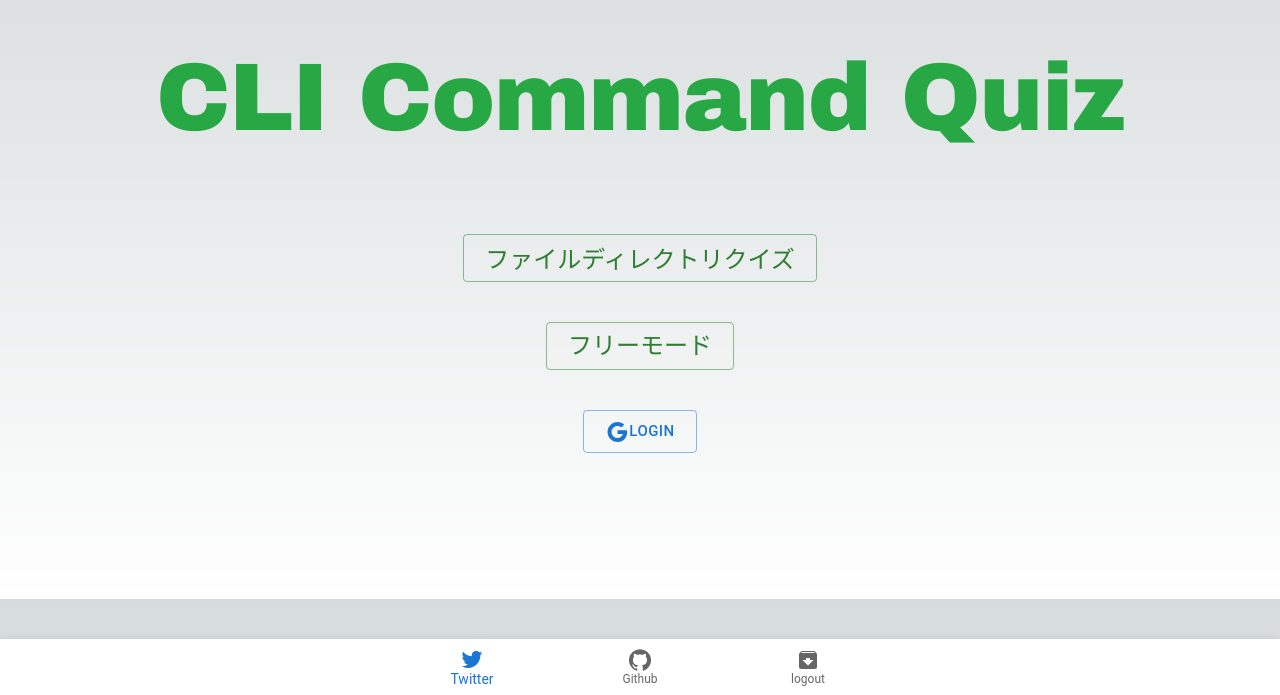
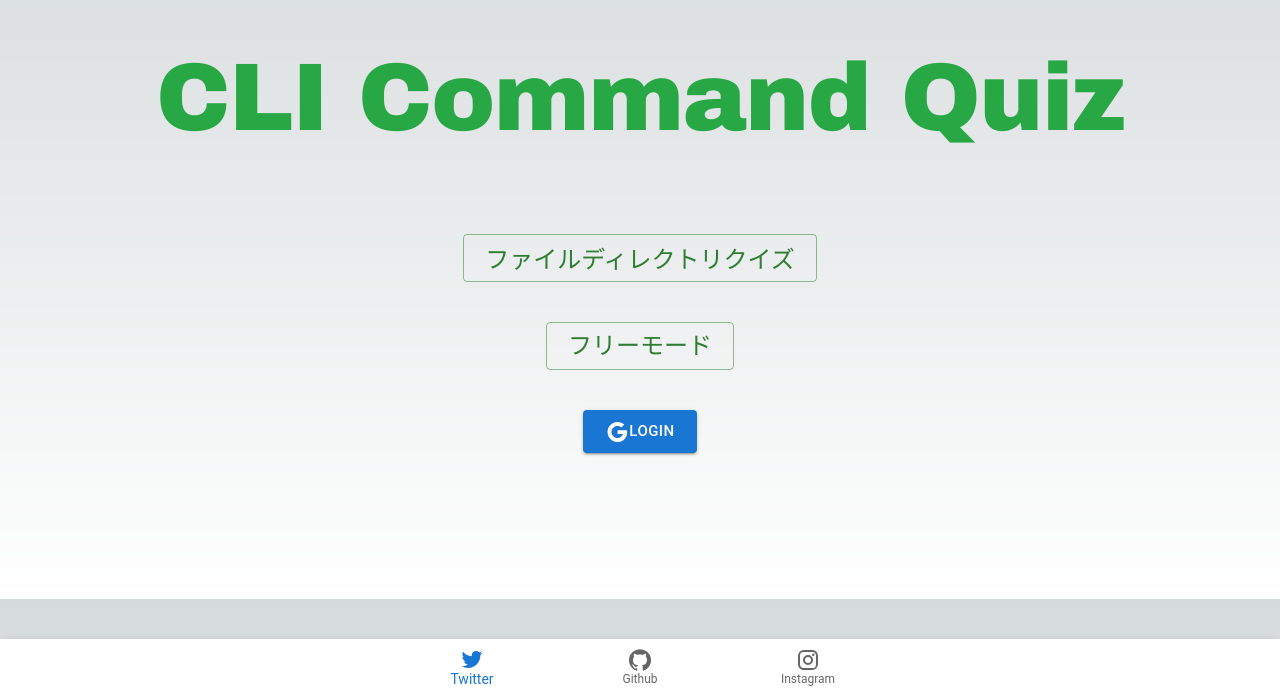
Before and after one commit to Hayato-Kossy/CLI-Command-Quiz-With-NextJS, a Next.js app in the folder cli-command-quiz/: page / in a window 1280 px wide. Shown: the part 105-800 px from the top of the page. Built offline with nearby package versions, Linux system fonts and the light colour scheme.

Commit message:
feat/adding mui and firebasemoving-page-to-twitter-instagram-github

```diff
--- a/cli-command-quiz/componets/Layout.tsx
+++ b/cli-command-quiz/componets/Layout.tsx
@@ -2,11 +2,12 @@ import { BottomNavigation, BottomNavigationAction, Paper } from '@mui/material';
 import Head from 'next/head';
 import React, { FC, ReactNode, useState } from 'react';
 // import Copyright from '../src/Copyright';
-import RestoreIcon from '@mui/icons-material/Restore';
-import FavoriteIcon from '@mui/icons-material/Favorite';
-import ArchiveIcon from '@mui/icons-material/Archive';
-import { GitHub, Twitter } from '@mui/icons-material';
-
+// import RestoreIcon from '@mui/icons-material/Restore';
+// import FavoriteIcon from '@mui/icons-material/Favorite';
+// import ArchiveIcon from '@mui/icons-material/Archive';
+import { GitHub, Twitter, Instagram } from '@mui/icons-material';
+import { useRouter } from 'next/router';
+import Link  from 'next/link';
 //ページのタイトルとchildren
 type Props = {
   title: string;
@@ -16,6 +17,19 @@ type Props = {
 //デフォルトのタイトルは'Home'に設定
 export const Layout: FC<Props> = ({ children, title = '' }) => {
   const [value, setValue] = useState(0);
+  // const router = useRouter();
+
+  const goToTwitter = () =>{
+    // router.push("https://twitter.com/hayatogaora")
+    window.open("https://twitter.com/hayatogaora/", '_blank');
+  }
+
+  const goToGitHub = () => {
+    window.open("https://github.com/Hayato-Kossy", '_blank');
+  }
+  const goToInstagram = () => {
+    window.open("https://instagram.com/hayato__kitchen", '_blank');
+  }
 
   return (
     <div className='flex min-h-screen flex-col items-center justify-center'>
@@ -36,9 +50,11 @@ export const Layout: FC<Props> = ({ children, title = '' }) => {
             setValue(newValue);
           }}
         >
-          <BottomNavigationAction label='Twitter' icon={<Twitter />} />
-          <BottomNavigationAction label='Github' icon={<GitHub />} />
-          <BottomNavigationAction label='logout' icon={<ArchiveIcon />} />
+          {/* <Link href="https://twitter.com/hayatogaora"> */}
+            <BottomNavigationAction label='Twitter' icon={<Twitter />} onClick={goToTwitter}/>
+            {/* </Link> */}
+          <BottomNavigationAction label='Github' icon={<GitHub />} onClick={goToGitHub}/>
+          <BottomNavigationAction label='Instagram' icon={<Instagram />} onClick={goToInstagram}/>
         </BottomNavigation>
       </Paper>
     </div>
--- a/cli-command-quiz/pages/index.tsx
+++ b/cli-command-quiz/pages/index.tsx
@@ -81,12 +81,20 @@ export default function Home() {
           </Box>
           <Box maxWidth='sm' sx={{ marginTop: 5, }}>
             {!isAuth ? (
-              <Button onClick={logIn} variant='outlined' size='large'>
+              <Button
+              onClick={logIn}
+              variant='contained'
+              size='large'
+              color='primary'>
                 <GoogleIcon />
                 Login
               </Button>
             ) : (
-              <Button onClick={logOut} variant='outlined' size='large'>
+              <Button
+              onClick={logOut}
+              variant='contained'
+              size='large'
+              color='primary'>
                 <GoogleIcon />
                 Logout
               </Button>
```
